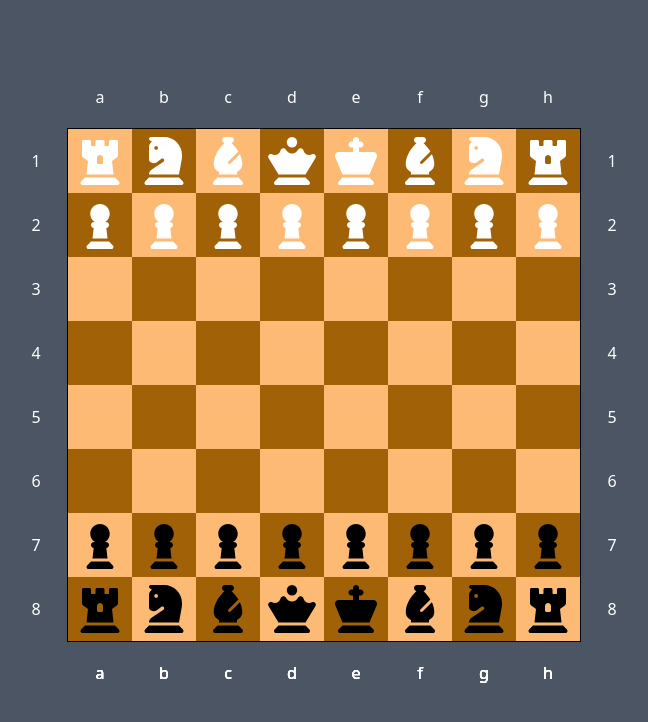
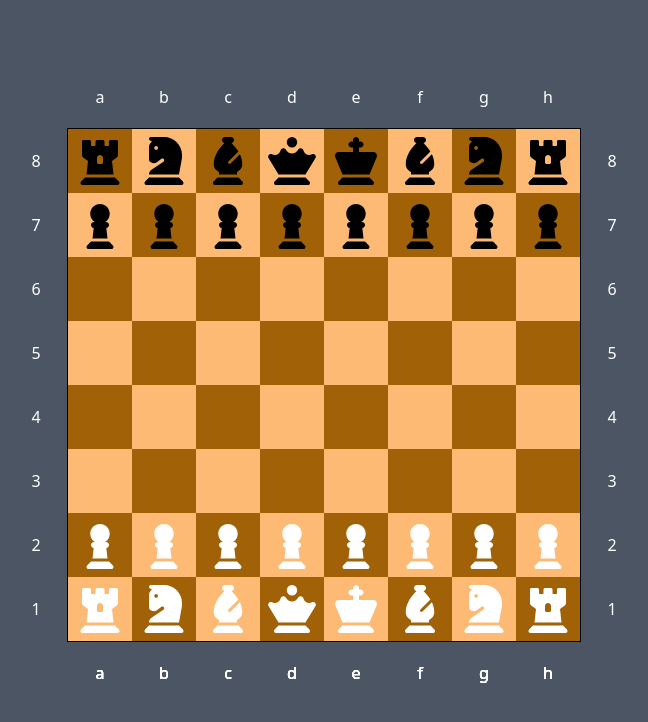
Before and after one commit to patrick-merchant/react-chess, a React (Vite) app: page / in a window 1280 px wide. Shown: the top 722 px of the page, without its empty margins (316-964 px from the left). Built offline with nearby package versions, Linux system fonts and the light colour scheme.

Commit message:
reorient board properly

```diff
--- a/src/components/label/label.tsx
+++ b/src/components/label/label.tsx
@@ -5,7 +5,10 @@
 export const Label: FC<ILabelProps> = ({ ...props }) => {
   return props.side === Side.LEFT ? (
     <div className="absolute -left-16 w-16 h-[512px] flex flex-col text-white">
-      {numbers.map((number) => (
+      {numbers
+        .slice(0)
+        .reverse()
+        .map((number) => (
           <div key={number} className="w-16 h-16 flex">
             <p className="m-auto">{number}</p>
           </div>
@@ -21,7 +24,10 @@
     </div>
   ) : props.side === Side.RIGHT ? (
     <div className="absolute -right-16 w-16 h-[512px] flex flex-col text-white">
-      {numbers.map((number) => (
+      {numbers
+        .slice(0)
+        .reverse()
+        .map((number) => (
           <div key={number} className="w-16 h-16 flex">
             <p className="m-auto">{number}</p>
           </div>
--- a/src/components/tile/tile.tsx
+++ b/src/components/tile/tile.tsx
@@ -72,15 +72,17 @@
       tempStateful.set(endPosition, pieceToMove);
       tempStateful.delete(startPosition);
       setStatefulPieces(tempStateful);
+      toggleTurn();
     }
   };
 
   const handleClick = (code: string, piece: PieceClass | null) => {
+    console.log(code);
+
     if (!piece && initial) {
       // if tile has no piece on it and an initial piece has been selected:
       handleMove(initial, code);
       setInitial(null);
-      toggleTurn();
     } else if (
       piece &&
       initial &&
@@ -90,7 +92,6 @@
       // if tile has a piece on it and that piece is not at the same position as the initially selected piece, and is not the same color, and an inital piece has been selected:
       handleMove(initial, code);
       setInitial(null);
-      toggleTurn();
     } else if (
       (piece &&
         initial &&
--- a/src/payloads/tiles.ts
+++ b/src/payloads/tiles.ts
@@ -6,11 +6,11 @@
 
 export const generateTileCodes = () => {
   const tiles: string[] = [];
-  numbers.forEach((number) => {
+  for (let i = numbers.length - 1; i >= 0; i--) {
     letters.forEach((letter) => {
-      const code: string = letter + number;
+      const code: string = letter + numbers[i];
       tiles.push(code);
     });
-  });
+  }
   return tiles;
 };
```
Also changed, not shown: 1 other file (tests, documents, lock files or other folders). Lines whose indentation alone changed are shown as unchanged.
